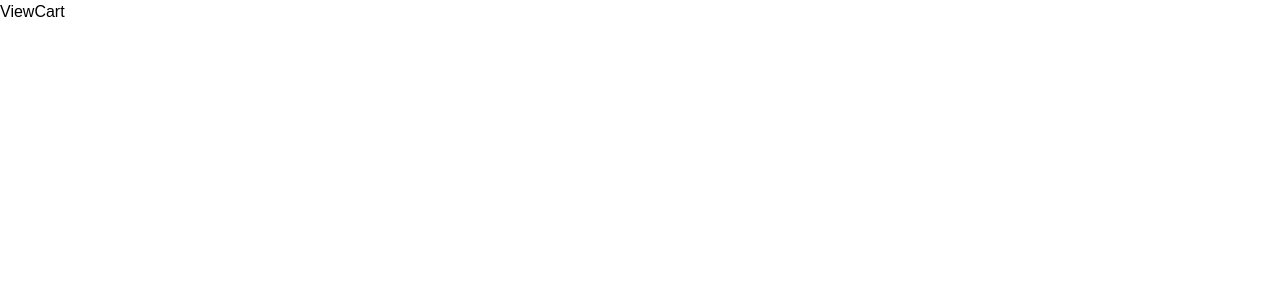
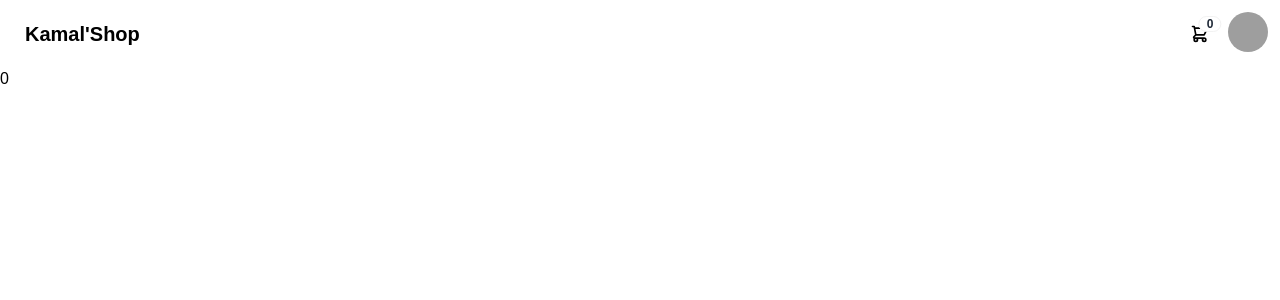
Before and after one commit to dinethjanitha/kamalshop, a Next.js app: page /shop/viewcart in a window 1280 px wide. Shown: the top 300 px of the page. Built offline with nearby package versions, Linux system fonts and the light colour scheme; grey boxes are pictures that could not be loaded.

Commit message:
Add shopping cart functionality with context and components

```diff
--- a/package.json
+++ b/package.json
@@ -11,7 +11,8 @@
   "dependencies": {
     "next": "15.1.5",
     "react": "^19.0.0",
-    "react-dom": "^19.0.0"
+    "react-dom": "^19.0.0",
+    "react-icons": "^5.4.0"
   },
   "devDependencies": {
     "@eslint/eslintrc": "^3",
--- a/src/app/NavBar.tsx
+++ b/src/app/NavBar.tsx
@@ -1,5 +1,10 @@
 import Image from 'next/image'
 import React from 'react'
+import NavBarCartValue from './NavBarCartValue'
+import NavBarCartPreview from './NavBarCartPreview'
+
+
+
 
 const NavBar = () => {
   return (
@@ -23,20 +28,10 @@ const NavBar = () => {
                     strokeWidth="2"
                     d="M3 3h2l.4 2M7 13h10l4-8H5.4M7 13L5.4 5M7 13l-2.293 2.293c-.63.63-.184 1.707.707 1.707H17m0 0a2 2 0 100 4 2 2 0 000-4zm-8 2a2 2 0 11-4 0 2 2 0 014 0z" />
                 </svg>
-                <span className="badge badge-sm indicator-item">8</span>
+                <NavBarCartValue/>
                 </div>
             </div>
-            <div
-                tabIndex={0}
-                className="card card-compact dropdown-content bg-base-100 z-[1] mt-3 w-52 shadow">
-                <div className="card-body">
-                <span className="text-lg font-bold">8 Items</span>
-                <span className="text-info">Subtotal: $999</span>
-                <div className="card-actions">
-                    <button className="btn btn-primary btn-block">View cart</button>
-                </div>
-                </div>
-            </div>
+            <NavBarCartPreview/>
             </div>
             <div className="dropdown dropdown-end">
             <div tabIndex={0} role="button" className="btn btn-ghost btn-circle avatar">
--- /dev/null
+++ b/src/app/NavBarCartPreview.tsx
@@ -0,0 +1,63 @@
+'use client';
+import Link from 'next/link';
+import React, { useContext, useEffect, useState } from 'react'
+import { ShopContext } from './shop/ShopContext';
+import RemoveFromCart from './shop/RemoveFromCart';
+
+const NavBarCartPreview = () => {
+
+    const context = useContext(ShopContext);
+
+    console.log("Renderd!!!")
+
+    const [total , setTotal] = useState<number>(0);
+
+
+    const totalCartItems:number = context?.cartItems.length || 0;
+
+    useEffect(() => {
+
+        setTotal(0);
+        let i:number = 0;
+
+    let subtotal = 0;
+
+    for (i; i < totalCartItems; i++){
+        console.log("Looping...");
+
+        subtotal = subtotal + ((context?.cartItems[i].price || 0) * (context?.cartItems[i].quantity || 0));
+    }
+
+    setTotal(subtotal)
+    },[ context?.cartItems ])
+
+    console.log("=================================sdsdsd====================")
+    console.log(totalCartItems)
+
+
+    //const totalvalue
+
+  return (
+
+    <div
+        tabIndex={0}
+        className="card card-compact dropdown-content bg-base-100 z-[1] mt-3 w-60 shadow">
+        <div className="card-body">
+            <span className="text-lg font-bold">{context?.cartItems.length} Items</span>
+
+            { context?.cartItems.length || 0 > 1 ? context?.cartItems.map((e) => {
+                return (
+                    <span key={e.id} className="text-info flex flex-row justify-between items-center"><div>{e.name}: ${e.price} <span className='text-slate-950'>Q:{e.quantity}</span> </div> <div><RemoveFromCart item={e}/></div></span>
+                )
+            } ) : 0}
+            <hr />
+            <span className="text-balance">Subtotal: ${total.toFixed(2) || 0}</span>
+            <div className="card-actions">
+            <   button className="btn btn-primary btn-block"><Link href="/shop/viewcart">view cart</Link></button>
+            </div>
+        </div>
+    </div>
+  )
+}
+
+export default NavBarCartPreview
--- /dev/null
+++ b/src/app/NavBarCartValue.tsx
@@ -0,0 +1,14 @@
+'use client';
+import React, { useContext } from 'react'
+import { ShopContext } from './shop/ShopContext'
+
+const NavBarCartValue = () => {
+
+   const context = useContext(ShopContext) ;
+
+  return (
+    <span className="badge badge-sm indicator-item">{context?.cartItems.length || 0}</span>
+  )
+}
+
+export default NavBarCartValue
--- /dev/null
+++ b/src/app/shop/AddtoCart.tsx
@@ -0,0 +1,25 @@
+"use client";
+import React, { useContext } from 'react'
+import { ShopContext } from './ShopContext';
+
+interface ItemProp{
+    cartItem : {
+      id : number,
+      name : string,
+      price : number
+    }
+}
+
+
+const AddtoCart = ({cartItem}:ItemProp) => {
+ // console.log("-----------------------");
+ // console.log(cartItem);
+    const context = useContext(ShopContext);
+  return (
+    <div className="card-actions justify-end mt-5">
+                        <button className="btn btn-primary" onClick={() => context?.addToCart(cartItem)}>Buy Now</button>
+    </div>
+  )
+}
+
+export default AddtoCart
--- a/src/app/shop/Items.tsx
+++ b/src/app/shop/Items.tsx
@@ -1,5 +1,6 @@
 import Image from 'next/image';
 import React from 'react'
+import AddtoCart from './AddtoCart';
 
 interface ShopItem{
     id:number,
@@ -51,9 +52,10 @@ const shopItems:ShopItem[] = [
 
 const ShopItems = () => {
   return (
-    <div className='grid grid-cols-3 mx-32'>
+    <div className='grid lg:grid-cols-3 lg:mx-32 sm:mx-32 sm:grid-cols-1 md:grid-cols-2'>
 
         {shopItems.map((item) => {
+        //    const arr = [item.id , item.name , item.price]
             return (
                 <div className="card bg-base-100 w-96 shadow-xl my-4" key= {item.id}>
                 <figure>
@@ -74,9 +76,8 @@ const ShopItems = () => {
                         <div className="badge badge-outline">{item.category}</div>
                         {/* <div className="badge badge-outline">Products</div> */}
                     </div>
-                    <div className="card-actions justify-end mt-5">
-                        <button className="btn btn-primary">Buy Now</button>
-                    </div>
+
+                    <AddtoCart cartItem={{ id: item.id ,  name: item.name , price: item.price}}/>
                 </div>
                 </div>
             )
--- /dev/null
+++ b/src/app/shop/RemoveFromCart.tsx
@@ -0,0 +1,26 @@
+'use client';
+import React, { useContext } from 'react'
+import { ShopContext } from './ShopContext';
+import { IoIosCloseCircleOutline } from "react-icons/io";
+
+
+interface Prop {
+    item : {
+        id:number,
+        name:string,
+        price : number,
+        quantity:number
+    }
+}
+
+const RemoveFromCart = ({item}:Prop) => {
+
+    const context = useContext(ShopContext);
+
+
+  return (
+    <div><button className='p-1 bg-slate-100  rounded-xl  ml-5' onClick={() => context?.removeFromCart(item)}><IoIosCloseCircleOutline /></button></div>
+  )
+}
+
+export default RemoveFromCart
--- a/src/app/shop/ShopContext.tsx
+++ b/src/app/shop/ShopContext.tsx
@@ -0,0 +1,64 @@
+"use client";
+
+import React, { createContext, ReactNode, useState } from 'react'
+
+interface CartType{
+    id:number,
+    name:string,
+    price : number,
+    quantity:number
+}
+
+interface ItemType {
+    id:number,
+    name:string,
+    price : number,
+}
+
+
+interface ShopContextType {
+    cartItems : CartType[],
+    addToCart : (item:ItemType) => void,
+    removeFromCart : (item:CartType) => void
+}
+
+export const ShopContext = createContext<ShopContextType | undefined>(undefined)
+
+export const CartProvider : React.FC<{children : ReactNode}> = ({children}) => {
+    const [cartItems , setcartItems] = useState<CartType[]>([]);
+
+    const addToCart = (item:ItemType) => {
+        console.log(item)
+
+        const sameItem:boolean = cartItems.some((i) => i.id == item.id)
+
+        if(sameItem){
+           const updatedCart:CartType[] = cartItems.map((e) => {
+                if(e.id == item.id){
+                    e.quantity += 1;
+                }
+
+                return e
+
+           })
+
+           setcartItems(updatedCart)
+        }else{
+            setcartItems([...cartItems , {...item , quantity : 1}])
+        }
+
+    }
+
+    console.log(cartItems);
+
+    const removeFromCart = (item:ItemType) => {
+        const newCartItem = cartItems.filter((e) => e.id !== item.id)
+        setcartItems(newCartItem);
+    }
+
+    return (
+        <ShopContext.Provider value={{cartItems , addToCart , removeFromCart }}>
+            {children}
+        </ShopContext.Provider>
+    )
+}
--- /dev/null
+++ b/src/app/shop/layout.tsx
@@ -0,0 +1,19 @@
+import React, { ReactNode } from 'react'
+import { CartProvider } from './ShopContext'
+import NavBar from '../NavBar'
+
+interface Props {
+    children : ReactNode
+}
+
+const layout = ({children }: Props) => {
+  return (
+    <CartProvider>
+         <NavBar/>
+        {children}
+  </CartProvider>
+
+  )
+}
+
+export default layout
--- a/src/app/shop/page.tsx
+++ b/src/app/shop/page.tsx
@@ -1,13 +1,9 @@
-import React from 'react'
-import NavBar from '../NavBar'
 import ShopItems from './Items'
 
-const Shop = () => {
+
+const Shop= () => {
   return (
-    <div>
-        <NavBar/>
-        <ShopItems/>
-    </div>
+    <ShopItems/>
   )
 }
 
--- a/src/app/shop/viewcart/page.tsx
+++ b/src/app/shop/viewcart/page.tsx
@@ -1,8 +1,13 @@
-import React from 'react'
+'use client';
+import React, { useContext } from 'react'
+import { ShopContext } from '../ShopContext';
 
 const ViewCart = () => {
+
+  const context = useContext(ShopContext);
+
   return (
-    <div>ViewCart</div>
+    <div>{context?.cartItems.length}</div>
   )
 }
 
```
Also changed, not shown: 1 other file (tests, documents, lock files or other folders).
